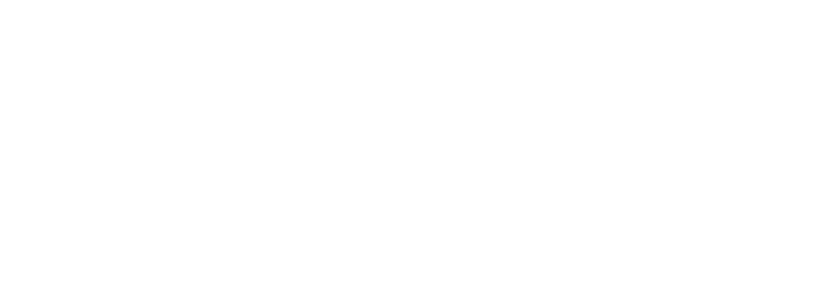
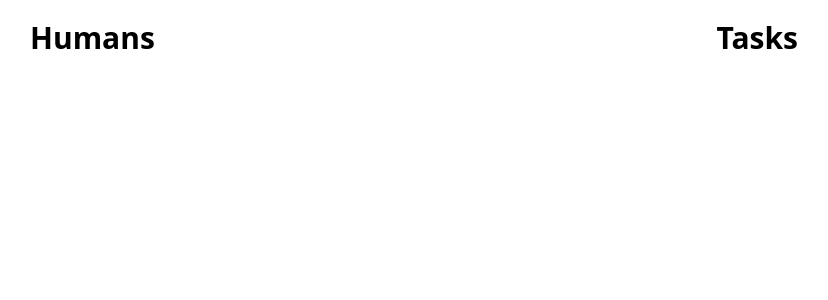
Before and after one commit to junaidshaikh-js/redux-toolkit-practise, a React (Create React App) app: page / in a window 1280 px wide. Shown: the top 300 px of the page, without its empty margins (226-1054 px from the left). Built offline with nearby package versions, Linux system fonts and the light colour scheme.

Commit message:
setup basic app structure

```diff
--- a/src/App.tsx
+++ b/src/App.tsx
@@ -1,7 +1,16 @@
 import "./App.css";
+import { AllHumans } from "./components/AllHumans";
+import { AllTasks } from "./components/AllTasks";
 
 function App() {
-  return <div className="App"></div>;
+  return (
+    <div className="App">
+      <main className="flex justify-between w-3/5 mx-auto mt-5">
+        <AllHumans />
+        <AllTasks />
+      </main>
+    </div>
+  );
 }
 
 export default App;
--- /dev/null
+++ b/src/components/AllHumans.tsx
@@ -0,0 +1,7 @@
+export const AllHumans = () => {
+  return (
+    <section>
+      <h2 className="font-bold text-3xl">Humans</h2>
+    </section>
+  );
+};
--- /dev/null
+++ b/src/components/AllTasks.tsx
@@ -0,0 +1,7 @@
+export const AllTasks = () => {
+  return (
+    <section>
+      <h2 className="font-bold text-3xl">Tasks</h2>
+    </section>
+  );
+};
```
